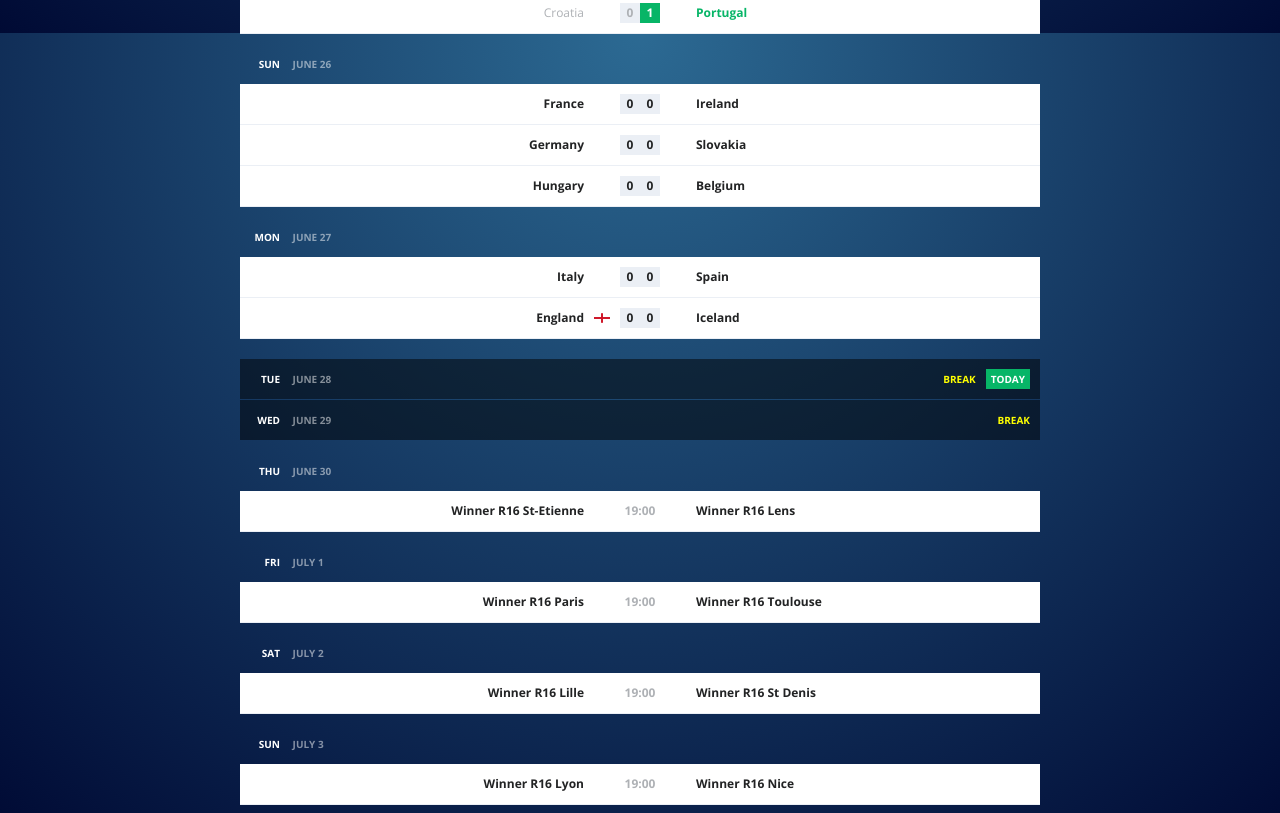
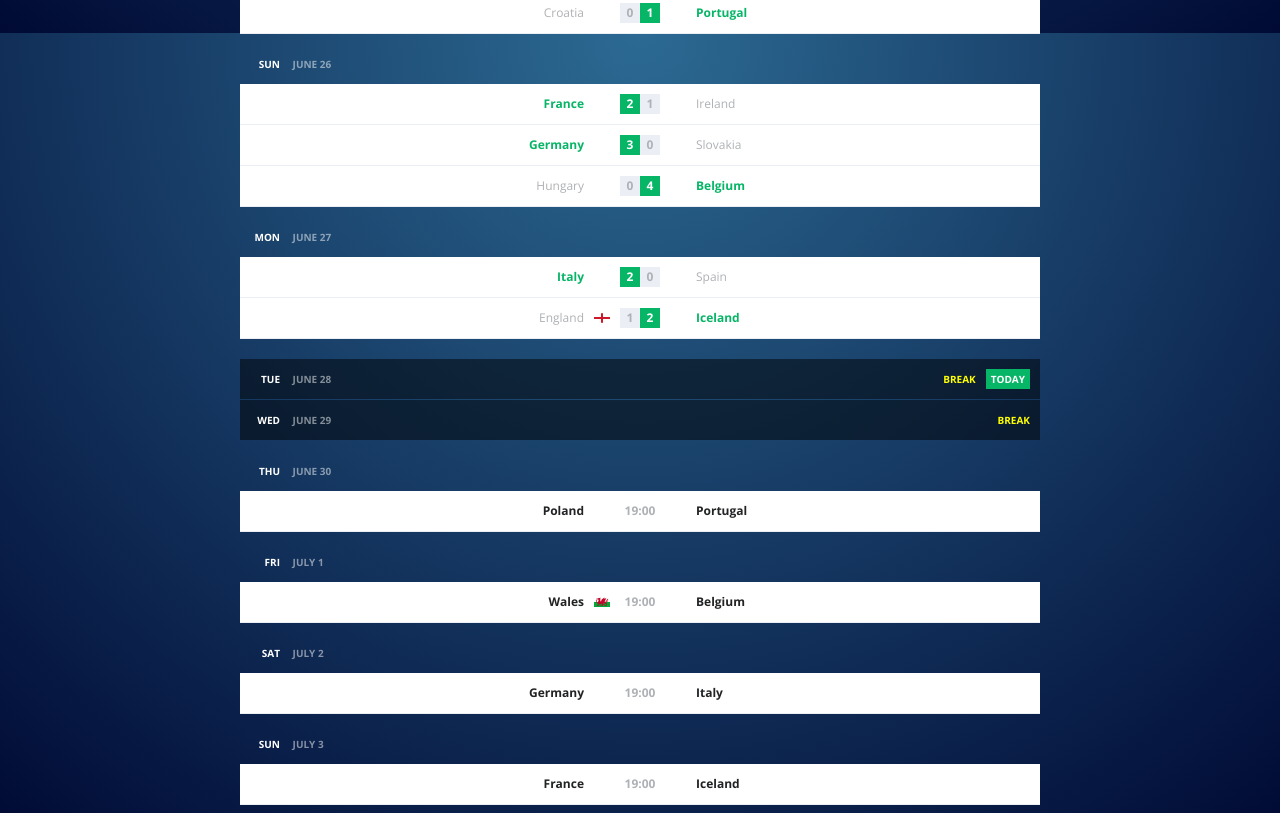
Before and after one commit to jgthms/euro-2016-calendar, a website: page index.html in a window 1280 px wide. Shown: the part 2367-3180 px from the top of the page. Drawn offline with nearby package versions, Linux system fonts and the light colour scheme.

```diff
--- a/index.html
+++ b/index.html
@@ -801,7 +801,7 @@
         <span>Sun</span> June 26
       </header>
 
-      <article class="game" data-home="France" data-away="Ireland" datetime="2016-06-26T13:00:00Z">
+      <article class="game is-home-winner" data-home="France" data-away="Ireland" datetime="2016-06-26T13:00:00Z">
         <div class="team is-home">
           France
           <span class="flag-icon flag-icon-fr"></span>
@@ -810,8 +810,8 @@
           13:00
         </time>
         <div class="score">
-          <p class="number">0</p>
-          <p class="number">0</p>
+          <p class="number">2</p>
+          <p class="number">1</p>
         </div>
         <div class="team is-away">
           Ireland
@@ -819,7 +819,7 @@
         </div>
       </article>
 
-      <article class="game" data-home="Germany" data-away="Slovakia" datetime="2016-06-26T16:00:00Z">
+      <article class="game is-home-winner" data-home="Germany" data-away="Slovakia" datetime="2016-06-26T16:00:00Z">
         <div class="team is-home">
           Germany
           <span class="flag-icon flag-icon-de"></span>
@@ -828,7 +828,7 @@
           16:00
         </time>
         <div class="score">
-          <p class="number">0</p>
+          <p class="number">3</p>
           <p class="number">0</p>
         </div>
         <div class="team is-away">
@@ -837,7 +837,7 @@
         </div>
       </article>
 
-      <article class="game" data-home="Hungary" data-away="Belgium" datetime="2016-06-26T19:00:00Z">
+      <article class="game is-away-winner" data-home="Hungary" data-away="Belgium" datetime="2016-06-26T19:00:00Z">
         <div class="team is-home">
           Hungary
           <span class="flag-icon flag-icon-hu"></span>
@@ -847,7 +847,7 @@
         </time>
         <div class="score">
           <p class="number">0</p>
-          <p class="number">0</p>
+          <p class="number">4</p>
         </div>
         <div class="team is-away">
           Belgium
@@ -859,7 +859,7 @@
         <span>Mon</span> June 27
       </header>
 
-      <article class="game" data-home="Italy" data-away="Spain" datetime="2016-06-27T16:00:00Z">
+      <article class="game is-home-winner" data-home="Italy" data-away="Spain" datetime="2016-06-27T16:00:00Z">
         <div class="team is-home">
           Italy
           <span class="flag-icon flag-icon-it"></span>
@@ -868,7 +868,7 @@
           16:00
         </time>
         <div class="score">
-          <p class="number">0</p>
+          <p class="number">2</p>
           <p class="number">0</p>
         </div>
         <div class="team is-away">
@@ -877,7 +877,7 @@
         </div>
       </article>
 
-      <article class="game" data-home="England" data-away="Iceland" datetime="2016-06-27T19:00:00Z">
+      <article class="game is-away-winner" data-home="England" data-away="Iceland" datetime="2016-06-27T19:00:00Z">
         <div class="team is-home">
           England
           <span class="flag-icon flag-icon-england"></span>
@@ -886,8 +886,8 @@
           19:00
         </time>
         <div class="score">
-          <p class="number">0</p>
-          <p class="number">0</p>
+          <p class="number">1</p>
+          <p class="number">2</p>
         </div>
         <div class="team is-away">
           Iceland
@@ -907,9 +907,10 @@
         <span>Thu</span> June 30
       </header>
 
-      <article class="game" data-home="" data-away="" datetime="2016-06-30T19:00:00Z">
+      <article class="game" data-home="Poland" data-away="Portugal" datetime="2016-06-30T19:00:00Z">
         <div class="team is-home">
-          Winner R16 St-Etienne
+          Poland
+          <span class="flag-icon flag-icon-pl"></span>
         </div>
         <time class="time" datetime="2016-06-30T19:00:00Z">
           19:00
@@ -919,7 +920,8 @@
           <p class="number">0</p>
         </div>
         <div class="team is-away">
-          Winner R16 Lens
+          Portugal
+          <span class="flag-icon flag-icon-pt"></span>
         </div>
       </article>
 
@@ -927,9 +929,10 @@
         <span>Fri</span> July 1
       </header>
 
-      <article class="game" data-home="" data-away="" datetime="2016-07-01T19:00:00Z">
+      <article class="game" data-home="Wales" data-away="Belgium" datetime="2016-07-01T19:00:00Z">
         <div class="team is-home">
-          Winner R16 Paris
+          Wales
+          <span class="flag-icon flag-icon-wales"></span>
         </div>
         <time class="time" datetime="2016-07-01T19:00:00Z">
           19:00
@@ -939,7 +942,8 @@
           <p class="number">0</p>
         </div>
         <div class="team is-away">
-          Winner R16 Toulouse
+          Belgium
+          <span class="flag-icon flag-icon-be"></span>
         </div>
       </article>
 
@@ -947,9 +951,10 @@
         <span>Sat</span> July 2
       </header>
 
-      <article class="game" data-home="" data-away="" datetime="2016-07-02T19:00:00Z">
+      <article class="game" data-home="Germany" data-away="Italy" datetime="2016-07-02T19:00:00Z">
         <div class="team is-home">
-          Winner R16 Lille
+          Germany
+          <span class="flag-icon flag-icon-de"></span>
         </div>
         <time class="time" datetime="2016-07-02T19:00:00Z">
           19:00
@@ -959,7 +964,8 @@
           <p class="number">0</p>
         </div>
         <div class="team is-away">
-          Winner R16 St Denis
+          Italy
+          <span class="flag-icon flag-icon-it"></span>
         </div>
       </article>
 
@@ -967,9 +973,10 @@
         <span>Sun</span> July 3
       </header>
 
-      <article class="game" data-home="" data-away="" datetime="2016-07-03T19:00:00Z">
+      <article class="game" data-home="France" data-away="Iceland" datetime="2016-07-03T19:00:00Z">
         <div class="team is-home">
-          Winner R16 Lyon
+          France
+          <span class="flag-icon flag-icon-fr"></span>
         </div>
         <time class="time" datetime="2016-07-03T19:00:00Z">
           19:00
@@ -979,7 +986,8 @@
           <p class="number">0</p>
         </div>
         <div class="team is-away">
-          Winner R16 Nice
+          Iceland
+          <span class="flag-icon flag-icon-is"></span>
         </div>
       </article>
 
```
